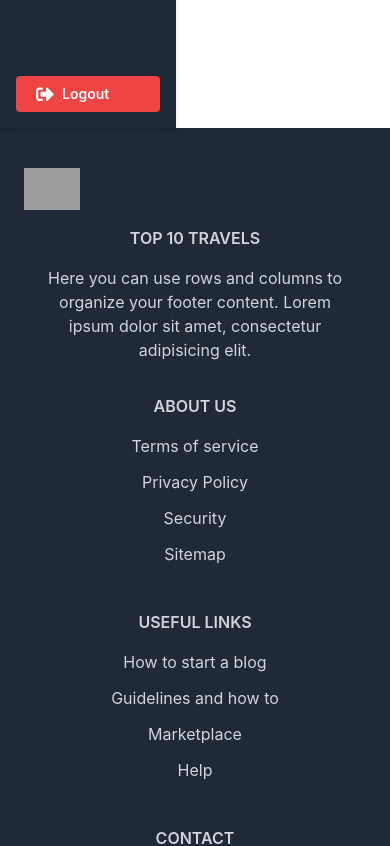
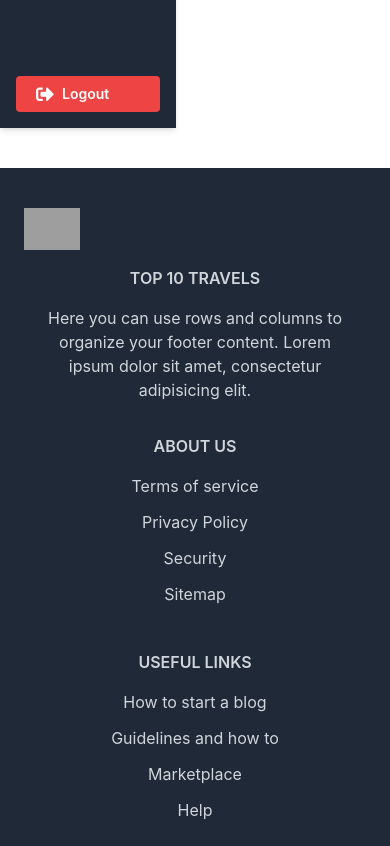
Before and after one commit to Ashraful2880/client-top-10-travels, a React (Create React App) app: page /dashboard in a window 390 px wide. Shown: the part 780-1626 px from the top of the page. Built offline with nearby package versions, Linux system fonts and the light colour scheme; no server answers; grey boxes are pictures that could not be loaded.

Commit message:
Extra Code Removed

```diff
--- a/src/Pages/Dashboard/Dashboard/Dashboard.js
+++ b/src/Pages/Dashboard/Dashboard/Dashboard.js
@@ -35,8 +35,8 @@ const Dashboard = () => {
                 className="fixed left-3 p-2 rounded-md text-gray-400 hover:text-white hover:bg-gray-600 focus:outline-none focus:ring-2 focus:ring-inset focus:ring-white" aria-controls="mobile-menu" aria-expanded="false">
                 <i className="fas fa-bars text-2xl px-2"></i>
             </button>
-            <main className="flex w-full h-screen">
-                <aside className="w-80 h-screen bg-gray shadow-md" id="toogleDashboard">
+            <main className="flex w-full h-full">
+                <aside className="w-80 h-full bg-gray shadow-md" id="toogleDashboard">
                     <div className="flex flex-col justify-between h-screen p-4 bg-gray-800">
                         <div className="text-sm">
                             {user?.email?
--- a/src/Pages/Dashboard/DashboardHome/DashboardHome.js
+++ b/src/Pages/Dashboard/DashboardHome/DashboardHome.js
@@ -8,7 +8,7 @@ const DashboardHome = () => {
         <div className="lg:px-6 2xl:px-0">
             <div className="mx-auto container relative z-0 px-4 xl:px-0">
                 <div className="flex flex-col-reverse md:flex-row">
-                    <div className="md:w-3/5 md:pt-24 pb-10 lg:py-32 xl:py-48">
+                    <div className="md:w-3/5 md:pt-24 pb-10 lg:py-32 xl:py-20">
                         {user?
                             <h1 className="text-3xl lg:text-3xl xl:text-5xl font-black text-gray-900 text-center md:text-left tracking-tighter f-f-i md:w-7/12 leading-tight text-heading-color mb-6">Hi {user?.displayName}</h1>:''
                         }
--- a/src/Pages/Shared/Footer/Footer.js
+++ b/src/Pages/Shared/Footer/Footer.js
@@ -3,7 +3,7 @@ import { Link } from 'react-router-dom';
 
 const Footer = () => {
     return (
-        <footer className="text-center lg:text-left text-gray-300 bg-gray-800">
+        <footer className="text-center lg:text-left text-gray-300 bg-gray-800 mt-10">
             <div className="container mx-auto">
                 <div className="mx-6 py-10 text-center md:text-left">
                     <div className="grid grid-1 md:grid-cols-2 lg:grid-cols-4 gap-8">
```
